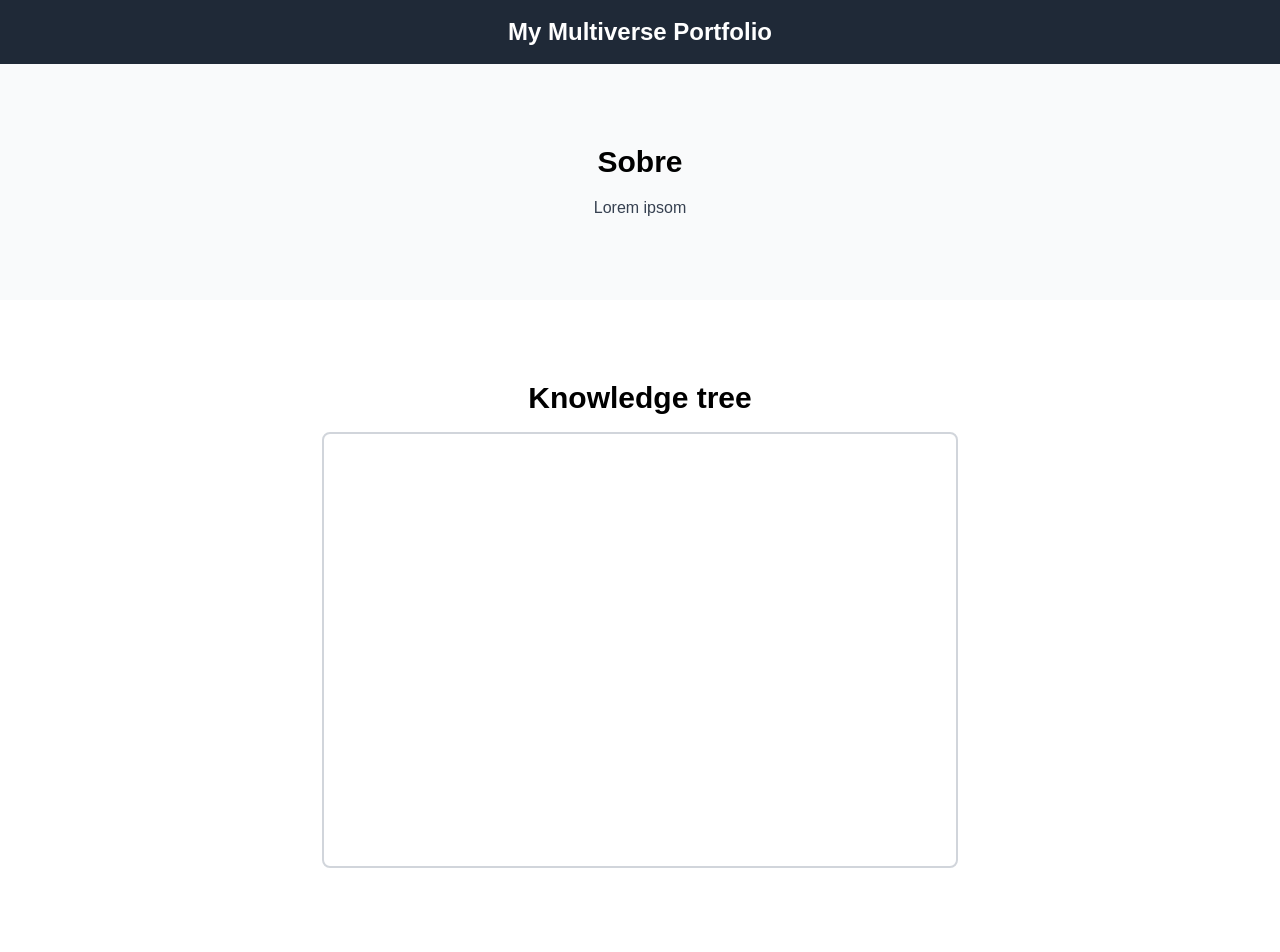
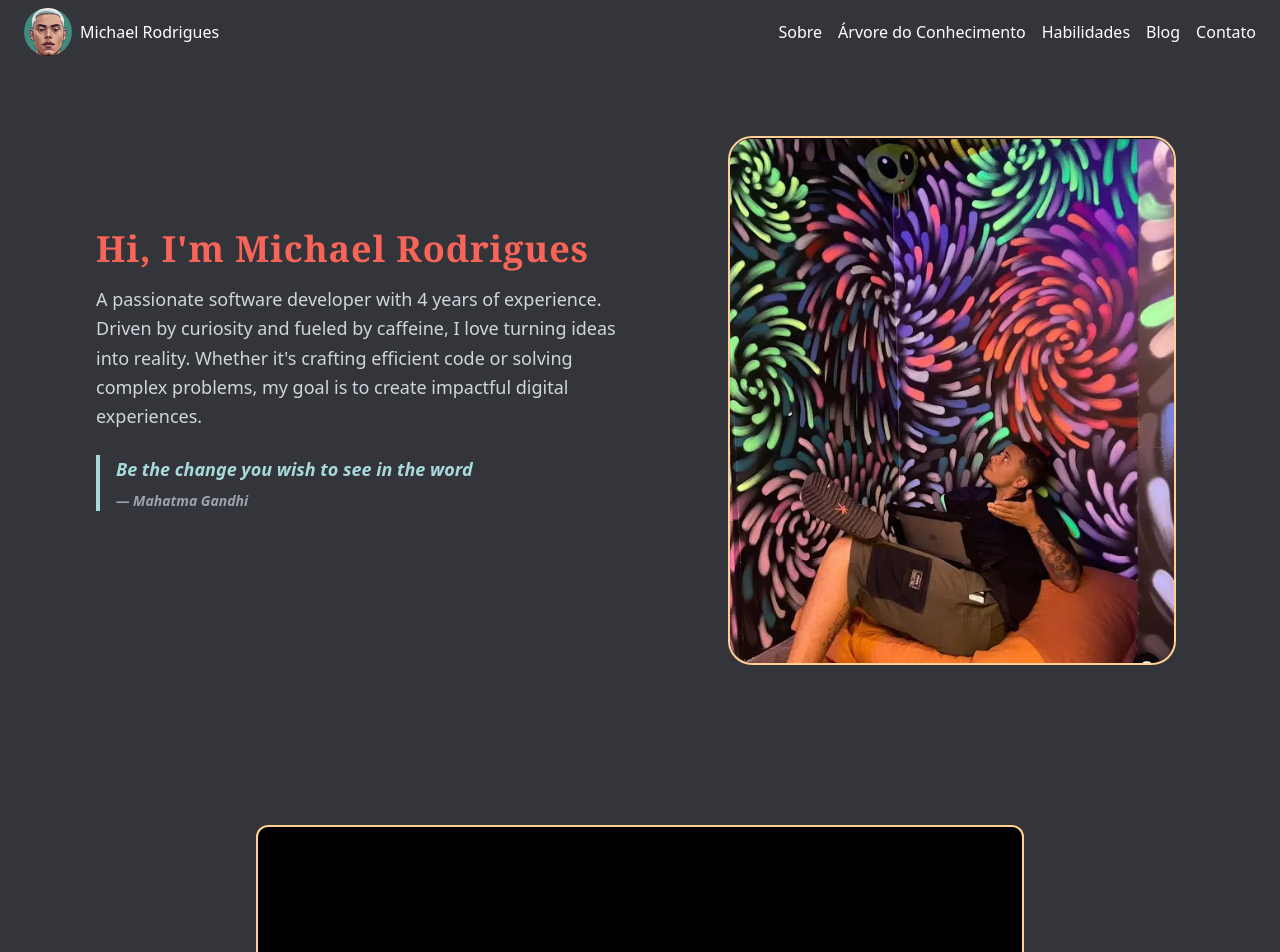
Before and after one commit to michaelrodriguess/michael-dev, a Next.js app: page / in a window 1280 px wide. Shown: the top 952 px of the page. Built offline with nearby package versions, Linux system fonts and the light colour scheme.

Commit message:
feat: feat header and a little body of page

```diff
--- a/src/app/globals.css
+++ b/src/app/globals.css
@@ -14,14 +14,6 @@
   }
 }
 
-body {
-
-  font-family: Arial, Helvetica, sans-serif;
-  min-height: 100vh; /* Adiciona isso para garantir que o body ocupe toda a altura da tela */
-  margin: 0; /* Adiciona isso para remover margens padrão */
-  display: flex; /* Certifique-se de que o layout é flexível */
-  flex-direction: column; /* Flex-direction para coluna para garantir que o conteúdo se expanda */
-}
 
 @layer utilities {
   .text-balance {
--- a/src/app/page.tsx
+++ b/src/app/page.tsx
@@ -1,35 +1,98 @@
 'use client'
+import Image from 'next/image';
 import MultiverseScene from '../components/MultiverseScene';
 import { projectData } from '../lib/projectData';
 
-console.log('hereeeeeeeee',projectData);
 export default function Home() {
   return (
     <main className="w-full">
-      <header className="h-16 flex items-center justify-center bg-gray-800 text-white">
-        <h1 className="text-2xl font-bold">My Multiverse Portfolio</h1>
-      </header>
+      <div className="bg-[#34353A]  min-h-screen">
+        <header className="flex items-center justify-between px-6 pt-2 text-white">
+          <div className="flex items-center">
+            <Image
+            src="/aiMaik.webp"
+            alt="Logo"
+            width={48}
+            height={48}
+            className="rounded-full object-cover"
+            />
+            <div className="ml-2">
+              Michael Rodrigues
+            </div>
+          </div>
+          <nav className="flex space-x-4">
+            <a href="#about" className="relative group text-white">
+              Sobre
+              <span className="absolute left-0 bottom-0 w-0 h-[2px] bg-[#FFCF96] transition-all duration-300 group-hover:w-full"/>
+            </a>
+            <a href="#multiverse" className="relative group text-white">
+              Árvore do Conhecimento
+              <span className="absolute left-0 bottom-0 w-0 h-[2px] bg-[#FFCF96] transition-all duration-300 group-hover:w-full"/>
+            </a>
+            <a href="#skills" className="relative group text-white">
+              Habilidades
+              <span className="absolute left-0 bottom-0 w-0 h-[2px] bg-[#FFCF96] transition-all duration-300 group-hover:w-full"/>
+            </a>
+            <a href="#blog" className="relative group text-white">
+              Blog
+              <span className="absolute left-0 bottom-0 w-0 h-[2px] bg-[#FFCF96] transition-all duration-300 group-hover:w-full"/>
+            </a>
+            <a href="#contact" className="relative group text-white">
+              Contato
+              <span className="absolute left-0 bottom-0 w-0 h-[2px] bg-[#FFCF96] transition-all duration-300 group-hover:w-full"/>
+            </a>
+          </nav>
+        </header>
 
-      <section id="about" className="py-20 flex flex-col items-center justify-center bg-gray-50 text-center">
-        <h2 className="text-3xl font-semibold mb-4">Sobre</h2>
-        <p className="max-w-2xl text-gray-700">
-          Lorem ipsom
-        </p>
-      </section>
+        <section id="about" className="py-20 flex items-center justify-center">
+          <div className="container mx-auto px-4 flex flex-col md:flex-row items-center">
+            <div className="md:w-1/2 md:pr-4 mb-4 md:mb-0 p-20 pt-5 ">
+              <h2 className="text-4xl font-extrabold mb-4 text-[#F96458] tracking-wide font-serif">
+                Hi, I'm Michael Rodrigues
+              </h2>
+              <p className="text-lg mb-6 leading-relaxed text-gray-300 font-light">
+                A passionate software developer with 4 years of experience. Driven by curiosity and fueled by caffeine, I love turning ideas into reality. Whether it's crafting efficient code or solving complex problems, my goal is to create impactful digital experiences.
+              </p>
+              <blockquote className="border-l-4 border-[#A8DADC] pl-4 italic text-lg font-semibold text-[#A8DADC]">
+                Be the change you wish to see in the word
+                <span className="block mt-2 text-sm text-gray-400">— Mahatma Gandhi</span>
+              </blockquote>
+            </div>
+            <div className="md:w-1/2 flex justify-center">
+              <div className="relative w-full max-w-md border-2 border-[#FFCF96] rounded-3xl">
+                <Image
+                src="/sobreMaik.webp"
+                alt="Sobre Michael Rodrigues"
+                layout="responsive"
+                width={1920}
+                height={1280}
+                className="rounded-3xl object-cover"
+                />
+              </div>
+            </div>
+          </div>
+        </section>
 
-      <section id="multiverse" className="py-20 flex flex-col items-center justify-center bg-white text-center">
-        <h2 className="text-3xl font-semibold mb-4">Knowledge tree</h2>
-        <div className="border-2 border-gray-300 rounded-lg p-4">
-          <div className="w-[600px] h-[400px] flex items-center justify-center">
+        <section id="multiverse" className="py-20 flex flex-col items-center justify-center ">
+          <div className="border-2 border-[#FFCF96] rounded-xl w-full max-w-3xl h-[400px] flex items-center justify-center bg-black">
             <MultiverseScene data={projectData} />
           </div>
-        </div>
-      </section>
+        </section>
+
+      </div>
+
 
       <section id="skills" className="py-20 flex flex-col items-center justify-center bg-white text-center">
         <h2 className="text-3xl font-semibold mb-4">Habilidades</h2>
         <p className="max-w-2xl text-gray-700">
           skils here
+        </p>
+      </section>
+
+      <section id="blog" className="py-20 flex flex-col items-center justify-center bg-white text-center">
+        <h2 className="text-3xl font-semibold mb-4">Blog</h2>
+        <p className="max-w-2xl text-gray-700">
+          blog here
         </p>
       </section>
 
@@ -40,12 +103,7 @@ export default function Home() {
         </p>
       </section>
 
-      <section id="blog" className="py-20 flex flex-col items-center justify-center bg-white text-center">
-        <h2 className="text-3xl font-semibold mb-4">Blog</h2>
-        <p className="max-w-2xl text-gray-700">
-          blog here
-        </p>
-      </section>
+
     </main>
   );
 }
--- a/src/components/MultiverseScene.tsx
+++ b/src/components/MultiverseScene.tsx
@@ -19,14 +19,13 @@ interface MultiverseData {
 
 const MultiverseScene: React.FC<{ data: MultiverseData }> = ({ data }) => {
   const mountRef = useRef<HTMLDivElement>(null);
-  const [isActive, setIsActive] = useState(false); // Estado para controlar se o componente está ativo
+  const [isActive, setIsActive] = useState(false);
 
   useEffect(() => {
-    if (!mountRef.current || !isActive) return; // Só inicializa o Three.js se estiver ativo
+    if (!mountRef.current || !isActive) return;
 
     const currentMount = mountRef.current;
 
-    // Scene setup
     const scene = new THREE.Scene();
     const camera = new THREE.PerspectiveCamera(
       75,
@@ -35,24 +34,20 @@ const MultiverseScene: React.FC<{ data: MultiverseData }> = ({ data }) => {
       1000
     );
 
-    // Configuração para fundo transparente
     const renderer = new THREE.WebGLRenderer({ antialias: true, alpha: true });
     renderer.setSize(currentMount.clientWidth, currentMount.clientHeight);
-    renderer.setClearColor(0x000000, 0); // Transparente
+    renderer.setClearColor(0x000000, 0);
     currentMount.appendChild(renderer.domElement);
 
-    // Lighting
     const ambientLight = new THREE.AmbientLight(0xffffff, 0.5);
     scene.add(ambientLight);
     const pointLight = new THREE.PointLight(0xffffff, 1);
     pointLight.position.set(5, 5, 5);
     scene.add(pointLight);
 
-    // Orbit controls
     const controls = new OrbitControls(camera, renderer.domElement);
     controls.enableDamping = true;
 
-    // Create nodes
     const nodeObjects: { [key: string]: THREE.Mesh } = {};
     data.nodes.forEach((node) => {
       const geometry = new THREE.SphereGeometry(0.5, 32, 32);
@@ -69,7 +64,6 @@ const MultiverseScene: React.FC<{ data: MultiverseData }> = ({ data }) => {
       nodeObjects[node.id] = sphere;
     });
 
-    // Create links
     data.links.forEach((link) => {
       const sourceNode = nodeObjects[link.source];
       const targetNode = nodeObjects[link.target];
@@ -86,7 +80,6 @@ const MultiverseScene: React.FC<{ data: MultiverseData }> = ({ data }) => {
 
     camera.position.z = 15;
 
-    // Animation loop
     const animate = () => {
       requestAnimationFrame(animate);
       controls.update();
@@ -94,46 +87,46 @@ const MultiverseScene: React.FC<{ data: MultiverseData }> = ({ data }) => {
     };
     animate();
 
-    // Handle resize
     const handleResize = () => {
       camera.aspect = currentMount.clientWidth / currentMount.clientHeight;
       camera.updateProjectionMatrix();
       renderer.setSize(currentMount.clientWidth, currentMount.clientHeight);
     };
 
-    // Handle keypress for 'Esc' to deactivate
     const handleKeyPress = (event: KeyboardEvent) => {
       if (event.key === 'Escape') {
-        setIsActive(false); // Desativa o componente ao pressionar 'Esc'
+        setIsActive(false);
       }
     };
 
     window.addEventListener('resize', handleResize);
     window.addEventListener('keydown', handleKeyPress);
 
-    // Cleanup
     return () => {
       currentMount.removeChild(renderer.domElement);
       window.removeEventListener('resize', handleResize);
       window.removeEventListener('keydown', handleKeyPress);
     };
-  }, [data, isActive]); // Dependência adicionada para o estado ativo
+  }, [data, isActive]);
 
-  // Função para ativar a renderização ao clicar
   const handleActivate = () => setIsActive(true);
 
-  // Ajuste o tamanho e a visibilidade
   return (
-    <div
-      ref={mountRef}
-      style={{ width: '100%', height: '50vh', cursor: 'pointer' }}
-      onClick={handleActivate}
-    >
-      {!isActive && (
-        <div className="flex items-center justify-center h-full w-full text-white">
-          Clique para ativar
-        </div>
-      )}
+    <div className="relative w-full h-full">
+      <div
+        ref={mountRef}
+        style={{ width: '100%', height: '100%' }}
+      />
+      <div className="absolute bottom-4 left-1/2 transform -translate-x-1/2 mb-4">
+        {!isActive && (
+          <button
+            className="bg-gradient-to-r from-[#86AB89] to-[#A28B55] text-xl font-semibold py-2 px-6 rounded-lg shadow-lg transform transition-transform hover:scale-105 hover:shadow-xl hover:underline focus:outline-none"
+            onClick={handleActivate}
+          >
+            🌌 Explore the Knowledge Tree
+          </button>
+        )}
+      </div>
     </div>
   );
 };
```
Also changed, not shown: public/aiMaik.webp (added), public/sobreMaik.webp (added).
